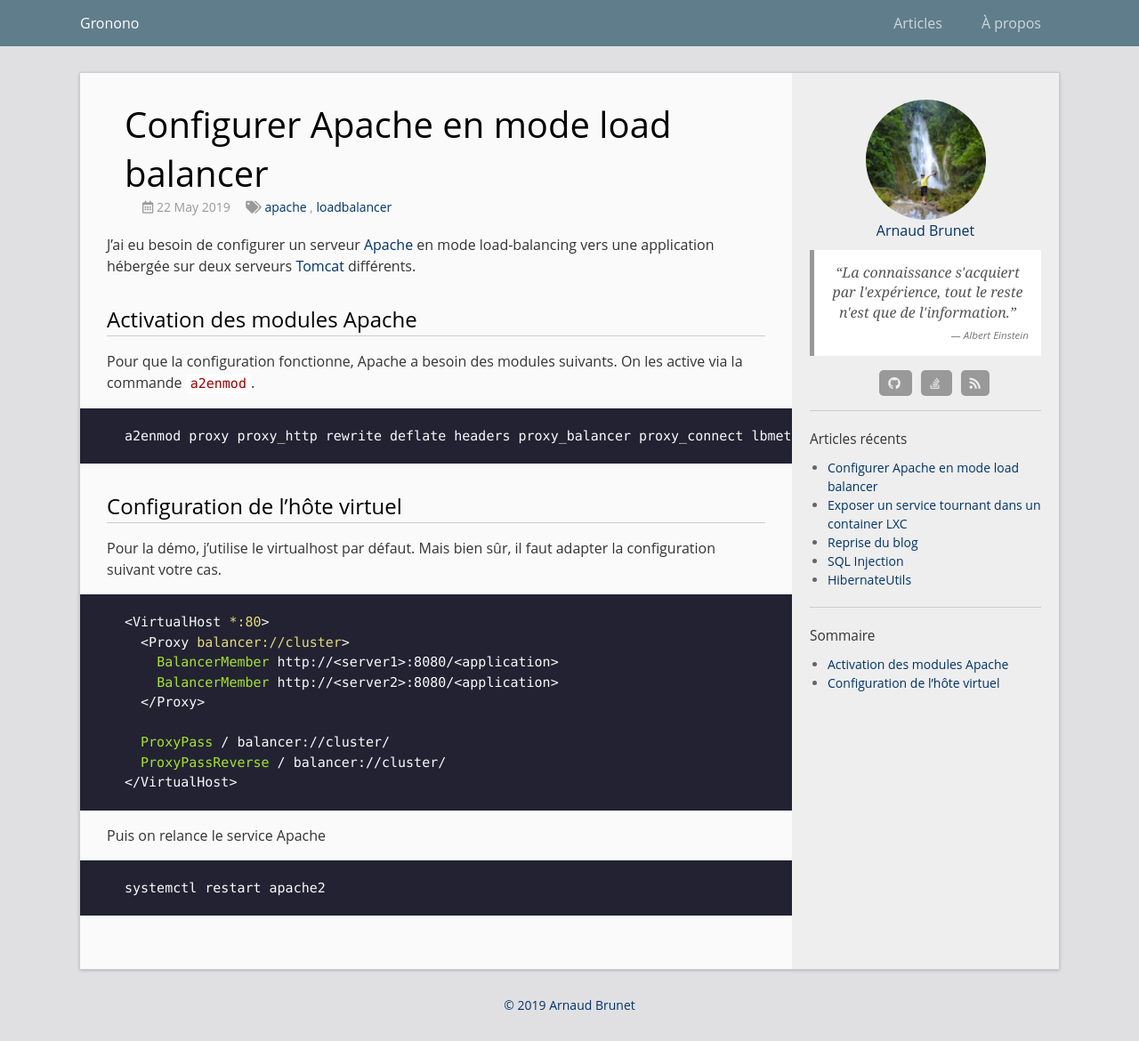
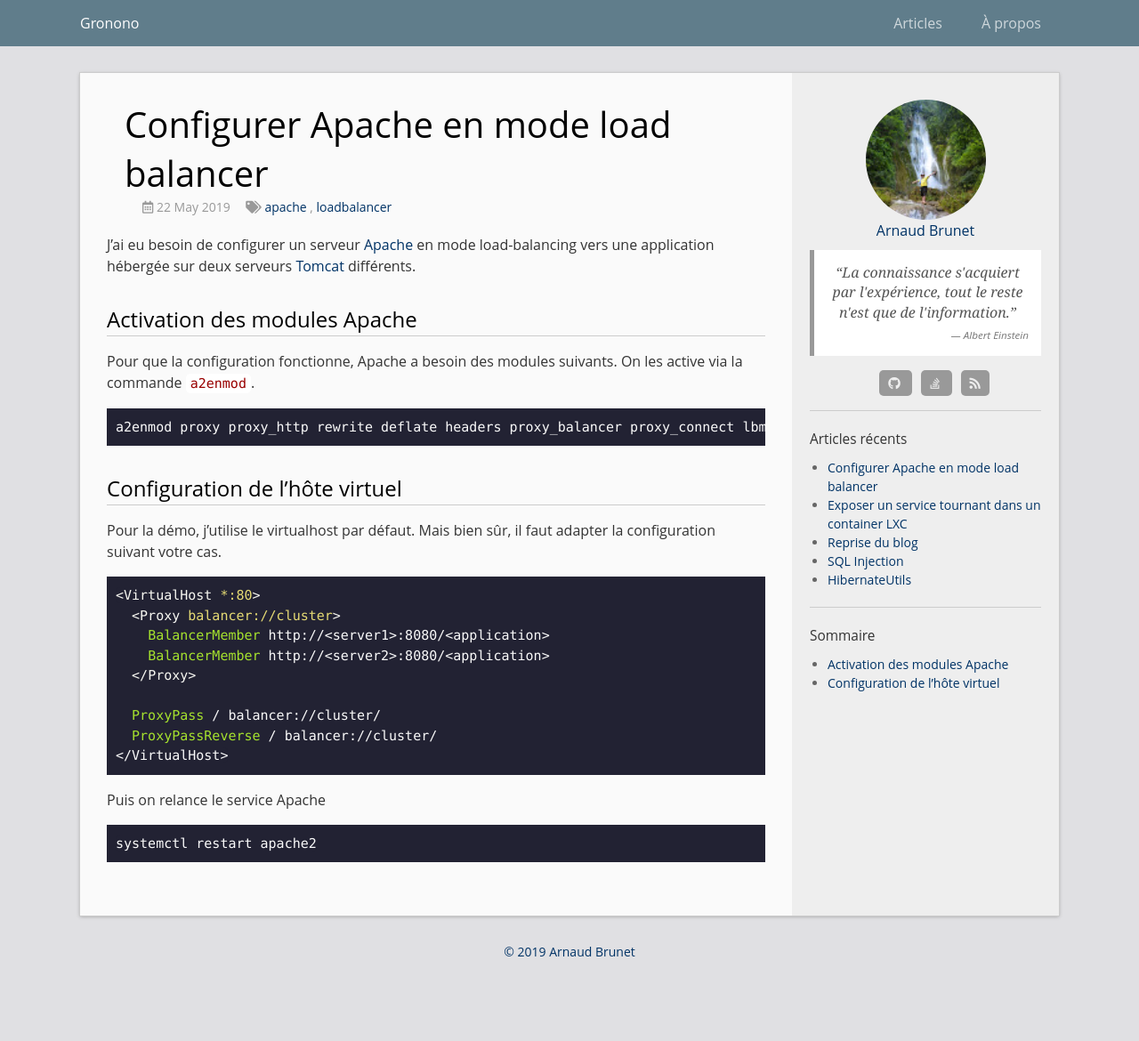
Before and after one commit to gronono/gronono.github.io, a Jekyll site: the page built from _posts/2019-05-22-apache-loadbalancer.md, in a window 1280 px wide. Shown: the whole page at 89% size. Built offline with Jekyll 4.4.1, drawn with Linux system fonts in a browser that asks for light colours; nearby versions of some CDN libraries; comment, search, counter and statistics services are not loaded; after the commit the page ends 1110 px from its top, so only the background shows below that.

Commit message:
minor fix

```diff
--- a/_layouts/post.html
+++ b/_layouts/post.html
@@ -7,8 +7,11 @@ layout: page
     <header class="post-header">
         <h1 class="post-title">{{ page.title }}</h1>
         <div class="post-meta">
+            {% if page.date %}
             <span class="date"><i class="far fa-calendar-alt"></i>&nbsp;{{ page.date | date_to_long_string }}</span>
-            {% if page.tags != empty %}
+            {% endif %}
+            {% assign tsize = page.tags | size %}
+            {% if tsize > 0 %}
             <span class="tags"><i class="fas fa-tags"></i>
                 {% for tag in page.tags %}
                 {% capture tag_name %}{{ tag }}{% endcapture %}
--- a/_sass/_post.scss
+++ b/_sass/_post.scss
@@ -44,7 +44,8 @@
         }
 
         pre {
-        	margin: 0 -30px;
+            margin: 0;
+            padding: 10px;
             @include media-query($on-palm) {
 		        margin: 0 -10px;
             }
--- a/index.html
+++ b/index.html
@@ -15,7 +15,8 @@ layout: page
 
             <div class="post-meta">
                 <span class="date"><i class="far fa-calendar-alt"></i>&nbsp;{{ post.date | date_to_long_string }}</span>
-                {% if post.tags != empty %}
+                {% assign tsize = page.tags | size %}
+                {% if tsize > 0 %}
                 <span class="tags"><i class="fas fa-tags"></i>
                     {% for tag in post.tags %}
                     {% capture tag_name %}{{ tag }}{% endcapture %}
```
